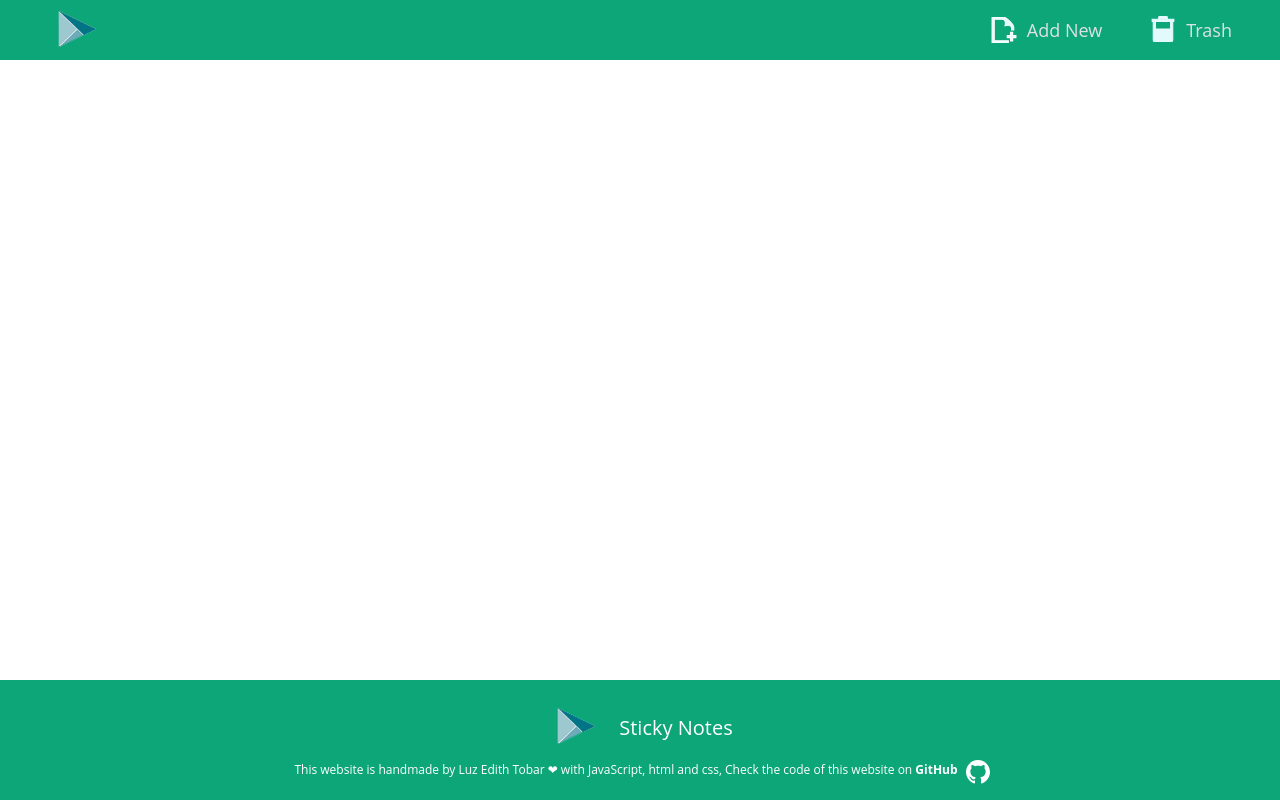
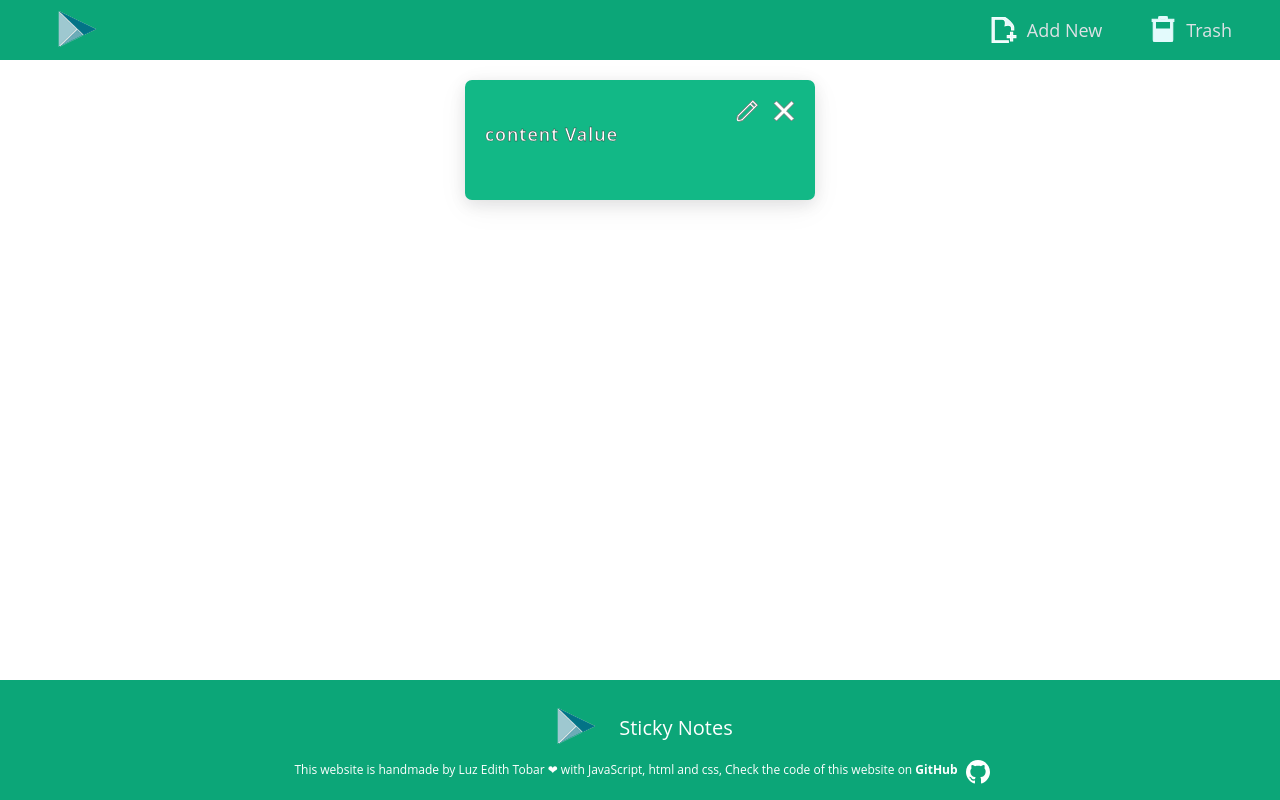
Before and after one commit to lizth93/stick-todo-REACT, a React (Create React App) app: page /modal in a window 1280 px wide. Built offline with nearby package versions, Linux system fonts and the light colour scheme.

Commit message:
Added stickers markup

```diff
--- a/src/App.js
+++ b/src/App.js
@@ -1,6 +1,6 @@
 import "./App.css";
 import Header from "./components/Header.styled";
-import Main from "./components/Main";
+import Main from "./components/Main.styled";
 
 function App(props) {
   // const stateModal = props.stateModal;
--- /dev/null
+++ b/src/components/ButtonDelete.js
@@ -0,0 +1,16 @@
+const ButtonDelete = () => {
+  return (
+    <button className="btn-box icon-delete" draggable="false">
+      <svg
+        className="icon-stick icon-stick-delete"
+        xmlns="http://www.w3.org/2000/svg"
+        width="24"
+        height="24"
+        viewBox="0 0 24 24"
+      >
+        <path d="M23 20.168l-8.185-8.187 8.185-8.174-2.832-2.807-8.182 8.179-8.176-8.179-2.81 2.81 8.186 8.196-8.186 8.184 2.81 2.81 8.203-8.192 8.18 8.192z" />
+      </svg>
+    </button>
+  );
+};
+export default ButtonDelete;
--- a/src/components/Header.js
+++ b/src/components/Header.js
@@ -2,11 +2,6 @@ import NavigationHeader from "./NavigationHeader.styled";
 import Logo from "./Logo.styled";
 
 const Header = (props) => {
-  // const stateModalPopup = (stateModal) => {
-  //   props.stateModalPopup(stateModal);
-  //   console.log(stateModal, "from header");
-  // };
-
   return (
     <header className={props.className}>
       <div className="header">
--- a/src/components/Main.js
+++ b/src/components/Main.js
@@ -2,6 +2,7 @@ import Footer from "./Footer.styled";
 import Modal from "./Modal.styled";
 import { Route } from "react-router-dom";
 import { useSelector } from "react-redux";
+import Sticker from "./Stiker.styled";
 
 const Main = (props) => {
   const isShowModal = useSelector((state) => state.modal.showModal);
@@ -10,7 +11,9 @@ const Main = (props) => {
     <main className={props.className}>
       <div className="main-components">
         <div>
-          <section className="container" id="container"></section>
+          <section className="container" id="container">
+            <Sticker />
+          </section>
           <section className="section-popup">
             {isShowModal && (
               <Route path="/modal" exact>
--- a/src/components/Main.styled.js
+++ b/src/components/Main.styled.js
@@ -2,12 +2,13 @@ import Main from "./Main";
 import styled from "styled-components";
 
 export default styled(Main)`
+  .container {
     display: grid;
     grid-template-columns: repeat(auto-fit, minmax(20rem, 35rem));
-
     align-items: center;
     justify-content: center;
     row-gap: 1vh;
     column-gap: 2vh;
     margin: 2rem 2rem -1rem 2rem;
+  }
 `;
--- a/src/components/NavigationHeader.js
+++ b/src/components/NavigationHeader.js
@@ -12,8 +12,6 @@ const NavigationHeader = (props) => {
 
   const handleClickAddNew = () => {
     dispatch(modalActions.toggleModal());
-    // setModalAddNew(true);
-    // props.onStateModalPopup(modalAddNew);
   };
 
   return (
--- /dev/null
+++ b/src/components/Sticker.js
@@ -0,0 +1,34 @@
+import ButtonDelete from "./ButtonDelete";
+
+const Sticker = (props) => {
+  return (
+    <div
+      // dataColor="${stick.color}"
+      // style="background-color:${stick.color}"
+      className={props.className}
+      draggable="true"
+      id="1"
+    >
+      <header className="header-stick">
+        <div className="icon-edit">
+          <button className="btn-box btn-box-edit" draggable="false">
+            <svg
+              className="icon-stick"
+              xmlns="http://www.w3.org/2000/svg"
+              width="24"
+              height="24"
+              viewBox="0 0 24 24"
+            >
+              <path d="M18.308 0l-16.87 16.873-1.436 7.127 7.125-1.437 16.872-16.875-5.691-5.688zm-15.751 21.444l.723-3.585 12.239-12.241 2.861 2.862-12.239 12.241-3.584.723zm17.237-14.378l-2.861-2.862 1.377-1.377 2.861 2.861-1.377 1.378z" />
+            </svg>
+          </button>
+        </div>
+        <div className="icon-deleted">
+          <ButtonDelete />
+        </div>
+      </header>
+      <span className="text-content">content Value</span>
+    </div>
+  );
+};
+export default Sticker;
--- a/src/components/StickerOnTrash.js
+++ b/src/components/StickerOnTrash.js
@@ -1,3 +1,5 @@
+import ButtonDelete from "./ButtonDelete";
+
 const StickerOnTrash = (props) => {
   return (
     <div className={props.className} draggable="true" id="">
@@ -16,17 +18,7 @@ const StickerOnTrash = (props) => {
           </button>
         </div>
         <div>
-          <button className="btn-box btn-icon-delete" draggable="false">
-            <svg
-              className="icon-stick icon-delete-svg icon-stick-delete"
-              xmlns="http://www.w3.org/2000/svg"
-              width="24"
-              height="24"
-              viewBox="0 0 24 24"
-            >
-              <path d="M23 20.168l-8.185-8.187 8.185-8.174-2.832-2.807-8.182 8.179-8.176-8.179-2.81 2.81 8.186 8.196-8.186 8.184 2.81 2.81 8.203-8.192 8.18 8.192z" />
-            </svg>
-          </button>
+          <ButtonDelete />
         </div>
       </div>
       <span className="text-content"></span>
--- /dev/null
+++ b/src/components/Stiker.styled.js
@@ -0,0 +1,73 @@
+import styled from "styled-components";
+import Sticker from "./Sticker";
+
+export default styled(Sticker)`
+  border: 3px solid white;
+  font-size: 1.4rem;
+  background-color: #12b886;
+  border: 0px solid #fff;
+  border-radius: 0.5em;
+  padding: 2rem;
+  box-shadow: rgba(17, 17, 26, 0.1) 0px 4px 16px,
+    rgba(17, 17, 26, 0.05) 0px 8px 32px;
+  min-height: 12rem;
+  display: flex;
+  cursor: pointer;
+  position: relative;
+  transition: all 0.3s;
+  margin-bottom: 2rem;
+
+  &:hover {
+    transform: scale(1.05);
+    cursor: pointer;
+  }
+
+  &.over {
+    border: 3px dotted #0ca678;
+  }
+
+  .header-stick {
+    display: flex;
+    justify-content: space-between;
+    gap: 1.5rem;
+    position: absolute;
+    padding: 1rem;
+    top: 1rem;
+    right: 1rem;
+  }
+
+  .icon-stick {
+    width: 2.2rem;
+    height: 2.2rem;
+    fill: #fff;
+    background-color: transparent;
+    border-radius: 20%;
+    stroke: #777;
+
+    &:hover {
+      fill: #20c997;
+      transform: scale(1.5);
+    }
+
+    &:active {
+      fill: #38d9a9;
+      transform: scale(1);
+    }
+  }
+
+  .text-content {
+    margin-top: 2rem;
+    font-family: inherit;
+    font-size: 1.8rem;
+    font-weight: 600;
+    color: #fff;
+    letter-spacing: 0.1rem;
+    -webkit-text-stroke: 0.4px #333;
+  }
+
+  .btn-box {
+    border: none;
+    cursor: pointer;
+    background-color: transparent;
+  }
+`;
--- a/src/store/index.js
+++ b/src/store/index.js
@@ -8,7 +8,6 @@ const modalSlice = createSlice({
   reducers: {
     toggleModal(state) {
       state.showModal = !state.showModal;
-      console.log(state, "printing from store");
     },
   },
 });
```
Lines whose indentation alone changed are shown as unchanged.
